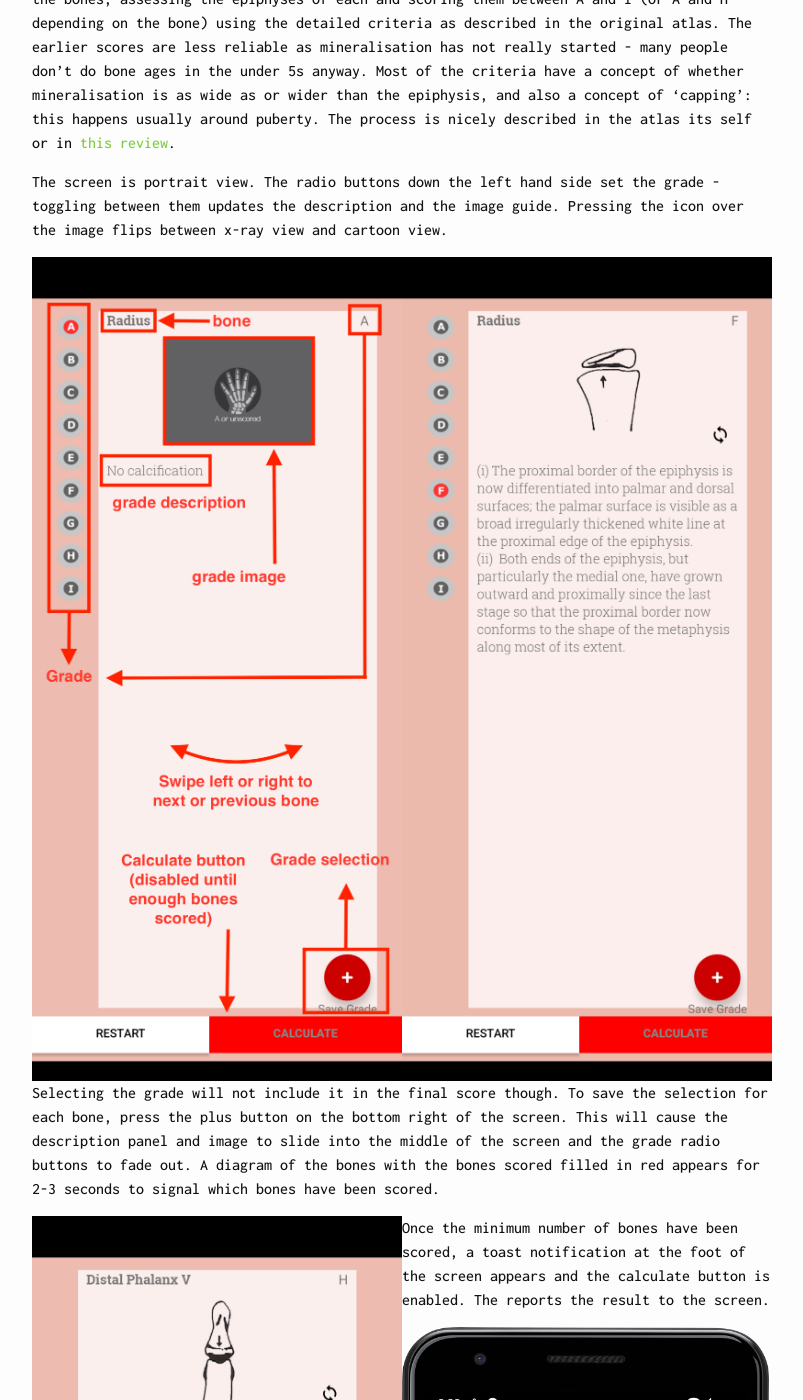
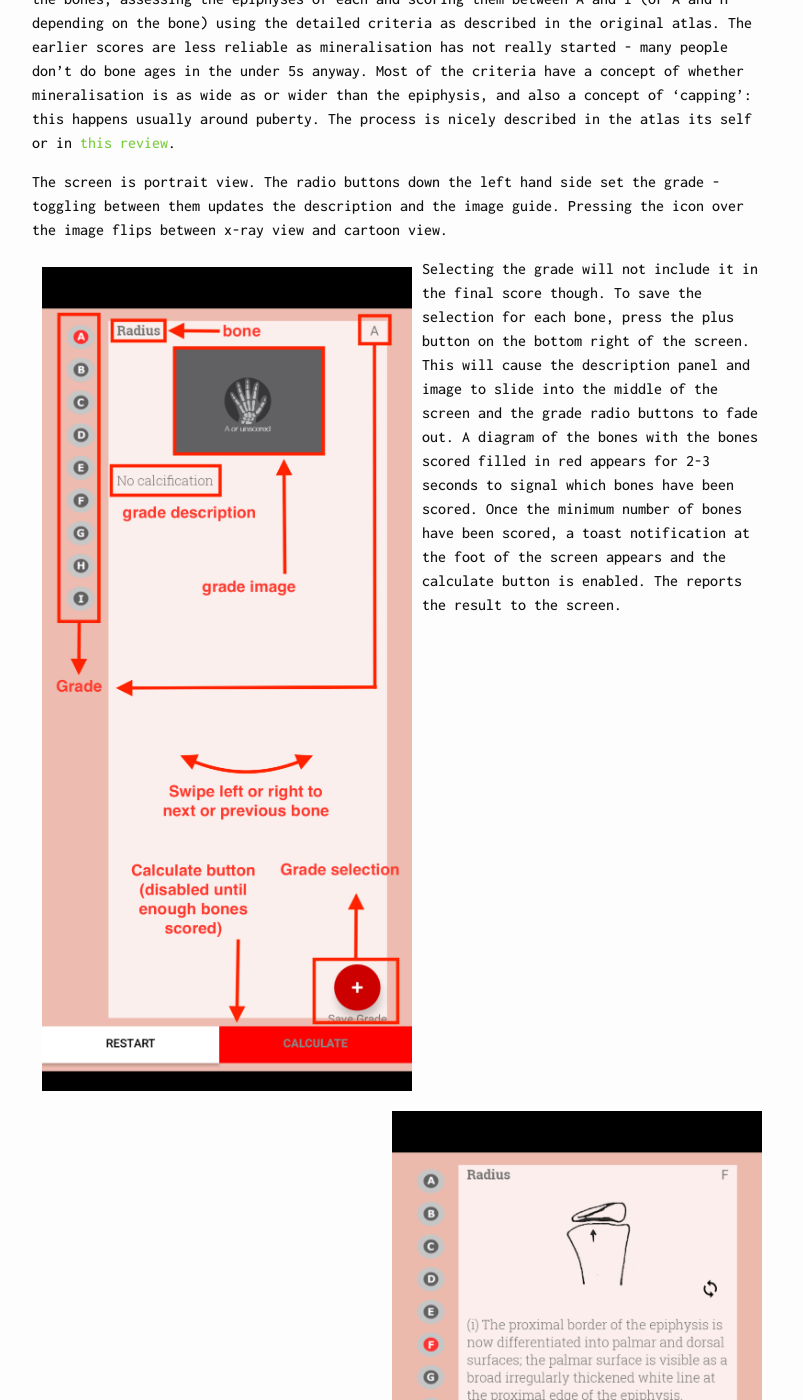
Before and after one commit to eatyourpeas/eatyourpeas, a Jekyll site: the page built from _journey/bone-age.md, in a window 1280 px wide and 1400 px high, scrolled down 3234 px. Shown: the whole window, without its empty margins (238-1041 px from the left). Built offline with Jekyll 4.4.1, drawn with Linux system fonts in a browser that asks for light colours; some web fonts are replaced.

```diff
--- a/_journey/bone-age.md
+++ b/_journey/bone-age.md
@@ -38,13 +38,10 @@ THe Tanner-Whitehouse system was devised as part of a [bigger project](https://e
 
 The screen is portrait view. The radio buttons down the left hand side set the grade - toggling between them updates the description and the image guide. Pressing the icon over the image flips between x-ray view and cartoon view.
 
-![bone-age]({{ '../assets/boneage/a-grade.png' | relative_url }}){: style="float: left; width: 50%; height: auto;"}
-![bone-age]({{ '../assets/boneage/f-grade-unselected.png' | relative_url }}){: style="float: right; width: 50%; height: auto;"}
+![bone-age]({{ '../assets/boneage/a-grade.png' | relative_url }}){: style="float: left; width: 50%; height: auto;  padding: 10px"}
+![bone-age]({{ '../assets/boneage/f-grade-unselected.png' | relative_url }}){: style="float: right; width: 50%; height: auto;  padding: 10px"}
 
-Selecting the grade will not include it in the final score though. To save the selection for each bone, press the plus button on the bottom right of the screen. This will cause the description panel and image to slide into the middle of the screen and the grade radio buttons to fade out. A diagram of the bones with the bones scored filled in red appears for 2-3 seconds to signal which bones have been scored.
+Selecting the grade will not include it in the final score though. To save the selection for each bone, press the plus button on the bottom right of the screen. This will cause the description panel and image to slide into the middle of the screen and the grade radio buttons to fade out. A diagram of the bones with the bones scored filled in red appears for 2-3 seconds to signal which bones have been scored. Once the minimum number of bones have been scored, a toast notification at the foot of the screen appears and the calculate button is enabled. The reports the result to the screen.
 
-![bone-age]({{ '../assets/boneage/selected-distal-v.png' | relative_url }}){: style="float: left; width: 50%; height: auto;"}
-
-Once the minimum number of bones have been scored, a toast notification at the foot of the screen appears and the calculate button is enabled. The reports the result to the screen.
-
-![bone-age]({{ '../assets/boneage/result.png' | relative_url }}){: style="float: right; width: 50%; height: auto;"}
+![bone-age]({{ '../assets/boneage/selected-distal-v.png' | relative_url }}){: style="float: left; width: 50%; height: auto;  padding: 10px"}
+![bone-age]({{ '../assets/boneage/result.png' | relative_url }}){: style="float: right; width: 50%; height: auto;  padding: 10px"}
```
Also changed, not shown: index.md (+1 -1 lines).
